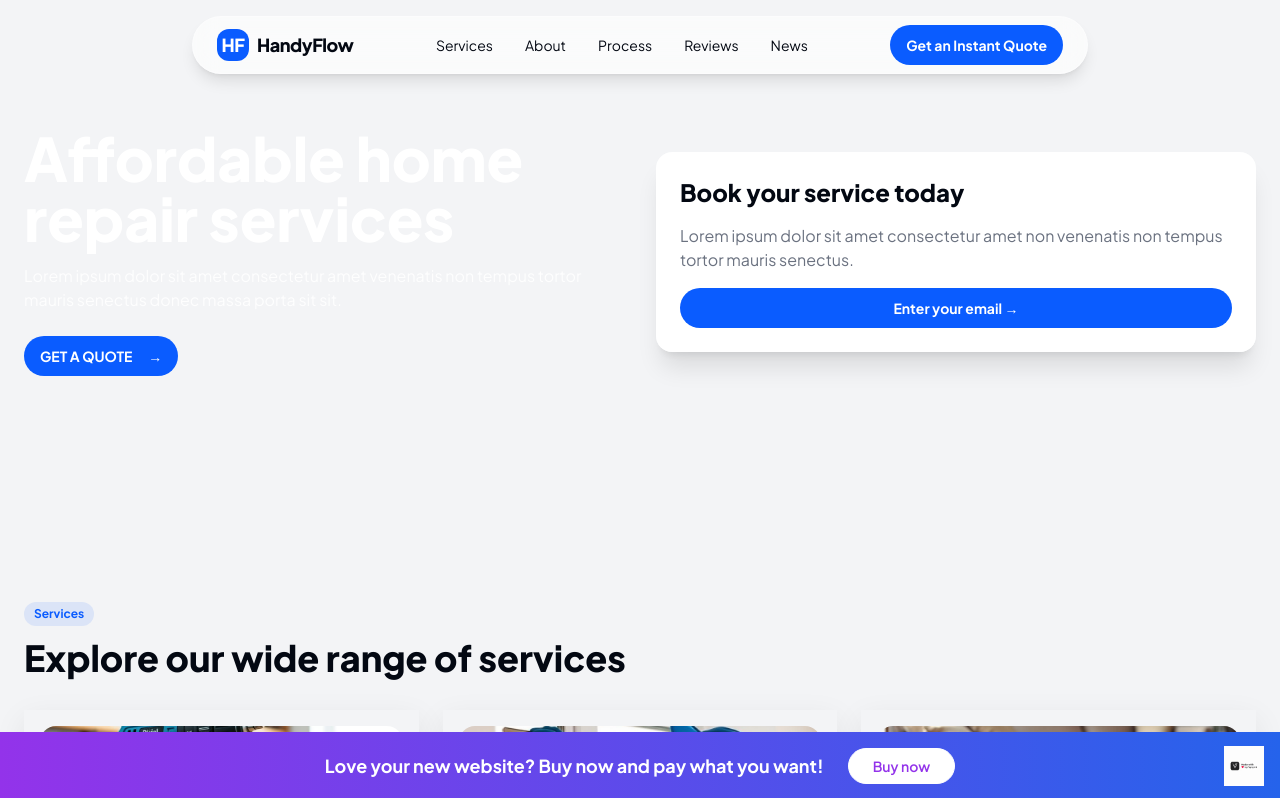
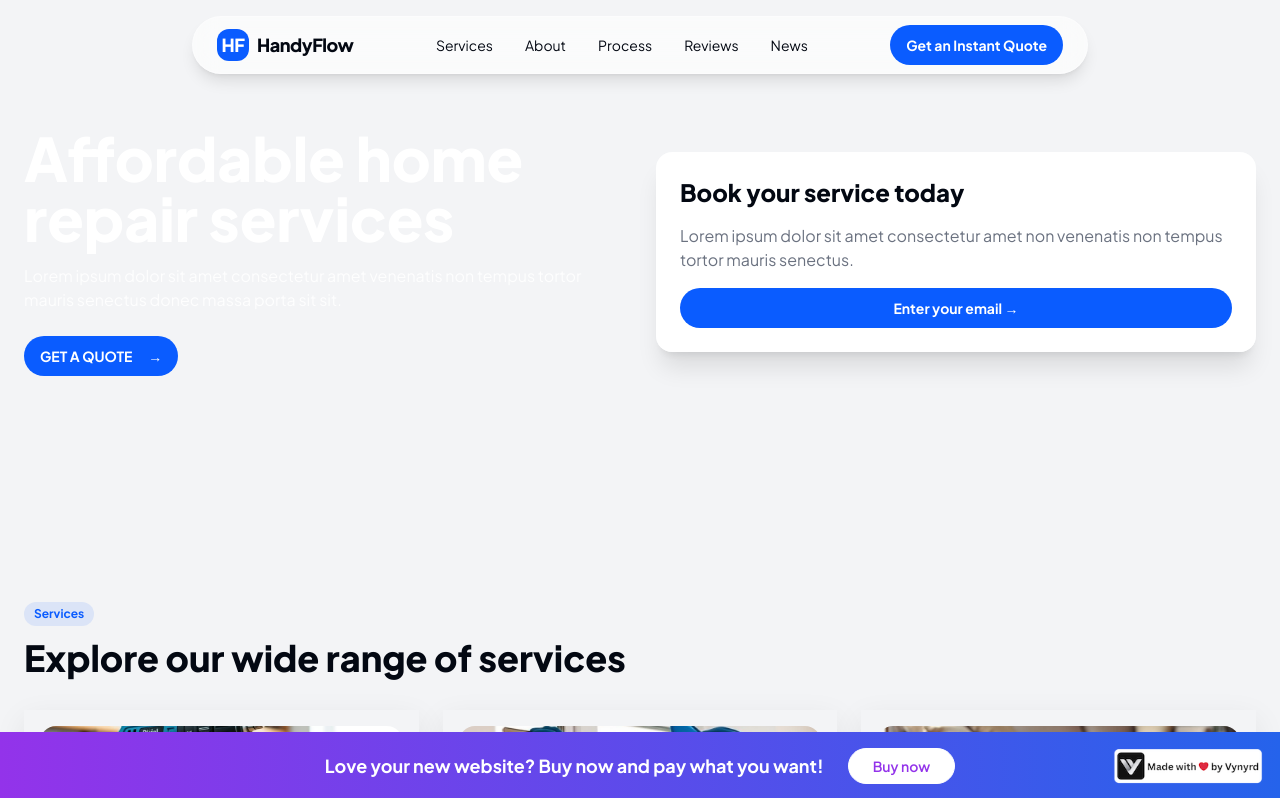
Before and after one commit to Jasparks6/flow-rebuild-magic, a React (Vite) app: page / in a window 1280 px wide. Shown: the top 798 px of the page. Built offline with nearby package versions, Linux system fonts and the light colour scheme.

Commit message:
Fix brand badge image
Use the provided brand badge image instead of recreating it.

```diff
--- a/src/components/site/StickyBuyBar.tsx
+++ b/src/components/site/StickyBuyBar.tsx
@@ -1,5 +1,4 @@
 import { Button } from "@/components/ui/button";
-import vynyrdBadge from "@/assets/vynyrd-badge-original.png";
 
 const StickyBuyBar = () => {
   return (
@@ -21,13 +20,9 @@ const StickyBuyBar = () => {
 
           <div className="absolute right-0 flex items-center">
             <img
-              src={vynyrdBadge}
+              src="/lovable-uploads/ad0db551-d3be-4734-b9a7-8eb1f6e7f4b5.png"
               alt="Made with love by Vynyrd"
               className="h-10 w-auto object-contain"
-              onError={(e) => {
-                console.error('Image failed to load:', vynyrdBadge);
-                e.currentTarget.style.display = 'none';
-              }}
             />
           </div>
         </div>
```
Also changed, not shown: public/lovable-uploads/ad0db551-d3be-4734-b9a7-8eb1f6e7f4b5.png (added).
